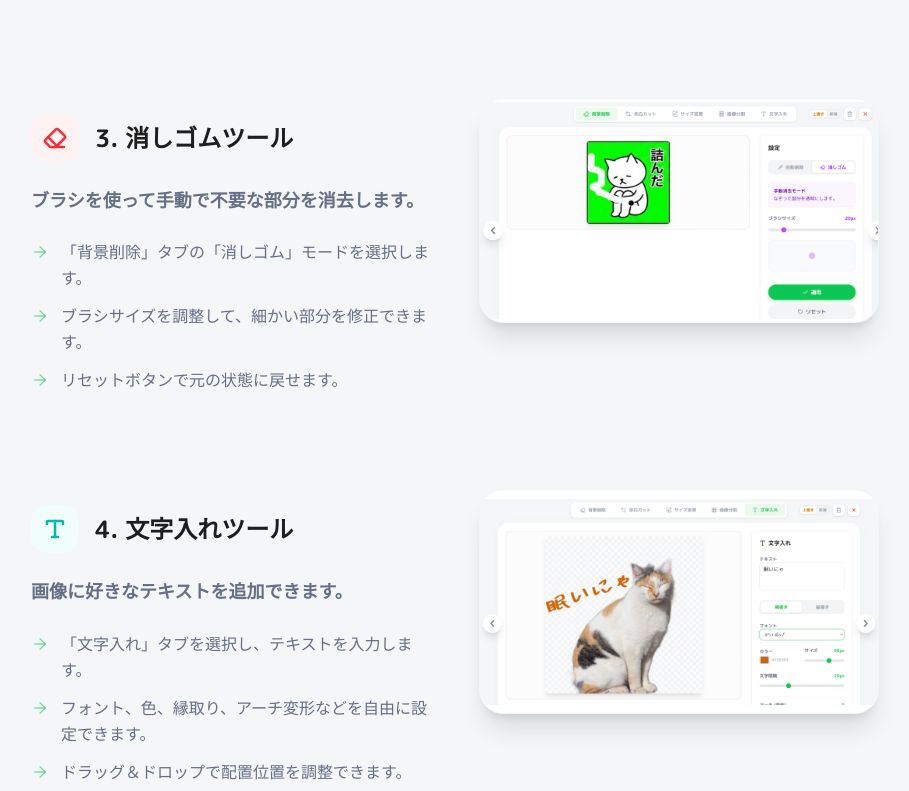
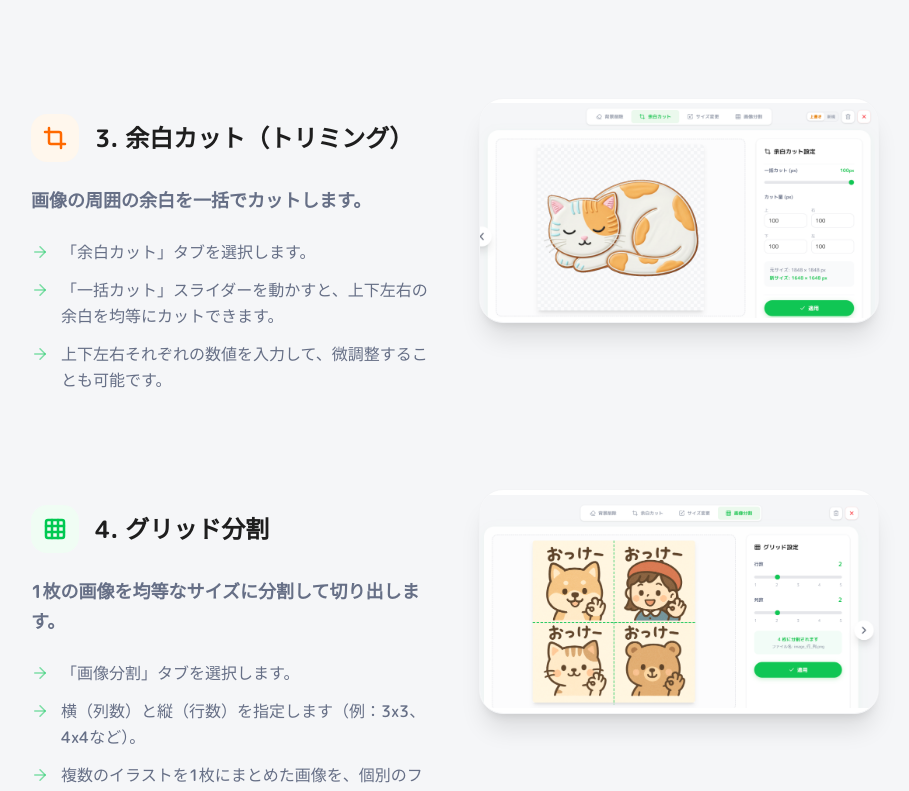
Before and after one commit to Lchiki-nl/Stamp-Image-Tools, a Next.js app: page /how-to-use in a window 1280 px wide. Shown: the part 1060-1851 px from the top of the page, without its empty margins (185-1094 px from the left). Built offline with nearby package versions, Linux system fonts and the light colour scheme; no server answers.

Commit message:
feat: how-to-use ステップのタイトルにVIPバッジ表示を追加

```diff
--- a/src/app/how-to-use/HowToContent.tsx
+++ b/src/app/how-to-use/HowToContent.tsx
@@ -69,7 +69,12 @@ export function HowToContent() {
                     <div className={`w-12 h-12 rounded-2xl ${step.bg} ${step.color} flex items-center justify-center shrink-0`}>
                       <step.icon size={24} strokeWidth={2.5} />
                     </div>
-                    <h2 className="text-2xl font-bold text-text-main">{step.title}</h2>
+                    <h2 className="text-2xl font-bold text-text-main flex items-center gap-2">
+                      {step.title}
+                      {'isVip' in step && step.isVip && (
+                        <span className="text-xs font-bold bg-amber-100 text-amber-600 px-2 py-1 rounded-full">VIP</span>
+                      )}
+                    </h2>
                   </div>
 
                   <p className="text-lg text-text-sub font-bold leading-relaxed">
--- a/src/app/how-to-use/steps.ts
+++ b/src/app/how-to-use/steps.ts
@@ -25,37 +25,12 @@ export const steps = [
       "透過したい色（デフォルトは白）をクリックまたは指定します。",
       "「許容値」スライダーで、近似色の範囲を調整できます。"
     ],
+    color: "text-purple-500",
     bg: "bg-purple-50"
   },
   {
-    id: "eraser",
-    title: "3. 消しゴムツール",
-    icon: Eraser,
-    description: "ブラシを使って手動で不要な部分を消去します。",
-    details: [
-      "「背景削除」タブの「消しゴム」モードを選択します。",
-      "ブラシサイズを調整して、細かい部分を修正できます。",
-      "リセットボタンで元の状態に戻せます。"
-    ],
-    color: "text-red-500",
-    bg: "bg-red-50"
-  },
-  {
-    id: "text",
-    title: "4. 文字入れツール",
-    icon: Type,
-    description: "画像に好きなテキストを追加できます。",
-    details: [
-      "「文字入れ」タブを選択し、テキストを入力します。",
-      "フォント、色、縁取り、アーチ変形などを自由に設定できます。",
-      "ドラッグ＆ドロップで配置位置を調整できます。"
-    ],
-    color: "text-teal-500",
-    bg: "bg-teal-50"
-  },
-  {
     id: "crop",
-    title: "5. 余白カット（トリミング）",
+    title: "3. 余白カット（トリミング）",
     icon: Crop,
     description: "画像の周囲の余白を一括でカットします。",
     details: [
@@ -68,7 +43,7 @@ export const steps = [
   },
   {
     id: "split",
-    title: "6. グリッド分割",
+    title: "4. グリッド分割",
     icon: Grid3X3,
     description: "1枚の画像を均等なサイズに分割して切り出します。",
     details: [
@@ -81,7 +56,7 @@ export const steps = [
   },
   {
     id: "resize",
-    title: "7. サイズ変更",
+    title: "5. サイズ変更",
     icon: Scaling,
     description: "LINEスタンプの規定サイズなどにリサイズします。",
     details: [
@@ -95,7 +70,7 @@ export const steps = [
   },
   {
     id: "save",
-    title: "8. 保存・ダウンロード",
+    title: "6. 保存・ダウンロード",
     icon: Download,
     description: "加工が完了した画像を保存します。",
     details: [
@@ -106,6 +81,47 @@ export const steps = [
     color: "text-pink-500",
     bg: "bg-pink-50"
   },
+  // === VIP Features ===
+  {
+    id: "vip",
+    title: "VIP機能について",
+    icon: Crown,
+    description: "パスワードを入力して制限を解除します。",
+    details: [
+      "画面上の「VIP」ボタンから認証できます。",
+      "以下の高度な機能が使い放題になります。"
+    ],
+    color: "text-amber-500",
+    bg: "bg-amber-50"
+  },
+  {
+    id: "eraser",
+    title: "消しゴムツール",
+    icon: Eraser,
+    description: "ブラシを使って手動で不要な部分を消去します。",
+    details: [
+      "「背景削除」タブの「消しゴム」モードを選択します。",
+      "ブラシサイズを調整して、細かい部分を修正できます。",
+      "リセットボタンで元の状態に戻せます。"
+    ],
+    color: "text-red-500",
+    bg: "bg-red-50",
+    isVip: true
+  },
+  {
+    id: "text",
+    title: "文字入れツール",
+    icon: Type,
+    description: "画像に好きなテキストを追加できます。",
+    details: [
+      "「文字入れ」タブを選択し、テキストを入力します。",
+      "フォント、色、アーチ変形などを自由に設定できます。",
+      "ドラッグ＆ドロップで配置位置を調整できます。"
+    ],
+    color: "text-teal-500",
+    bg: "bg-teal-50",
+    isVip: true
+  },
   {
     id: "ai-removal",
     title: "AI背景削除",
@@ -113,23 +129,11 @@ export const steps = [
     description: "AIが被写体を自動認識して切り抜きます。",
     details: [
       "ツールバーの「AI削除」ボタンを選択します。",
-      "髪の毛や複雑な形状の透過が得意です。"
+      "髪の毛や複雑な形状の透過が得意です。",
+      "VIPなら回数無制限で使えます。"
     ],
     color: "text-indigo-500",
-    bg: "bg-indigo-50"
-  },
-  {
-    id: "vip",
-    title: "VIP機能",
-    icon: Crown,
-    description: "パスワードを入力して制限を解除します。",
-    details: [
-      "画面上の「VIP」ボタンから認証できます。",
-      "AI背景削除が無制限使い放題になります。",
-      "画像の最大読み込み枚数が50枚から100枚に増えます。",
-      "「文字入れツール」「消しゴムツール」など高度な機能が利用可能になります。"
-    ],
-    color: "text-amber-500",
-    bg: "bg-amber-50"
+    bg: "bg-indigo-50",
+    isVip: true
   }
 ];
```
